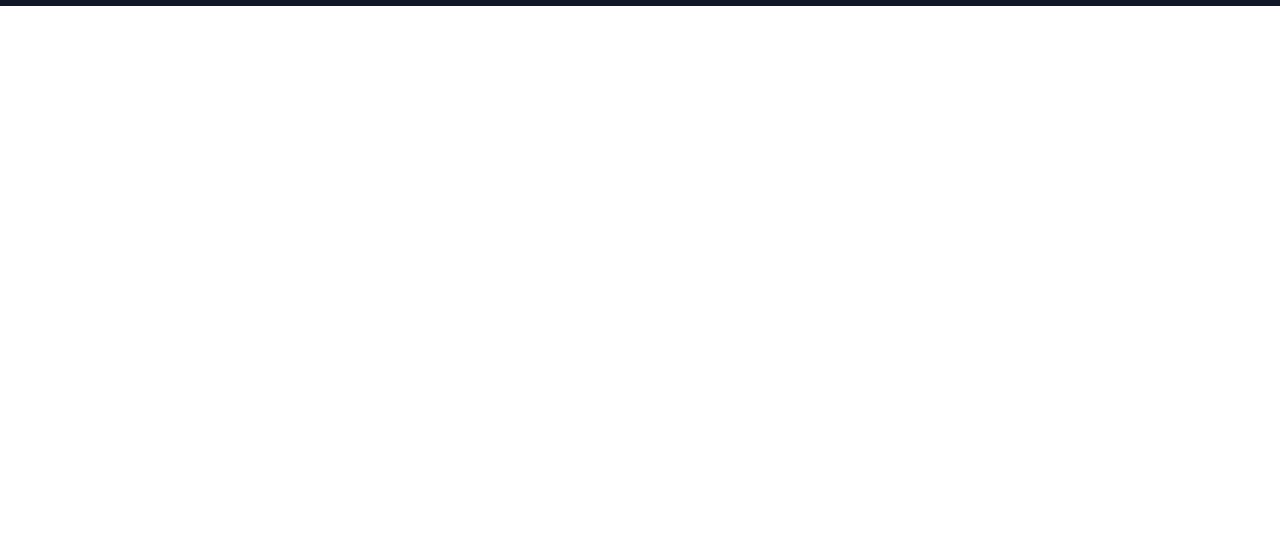
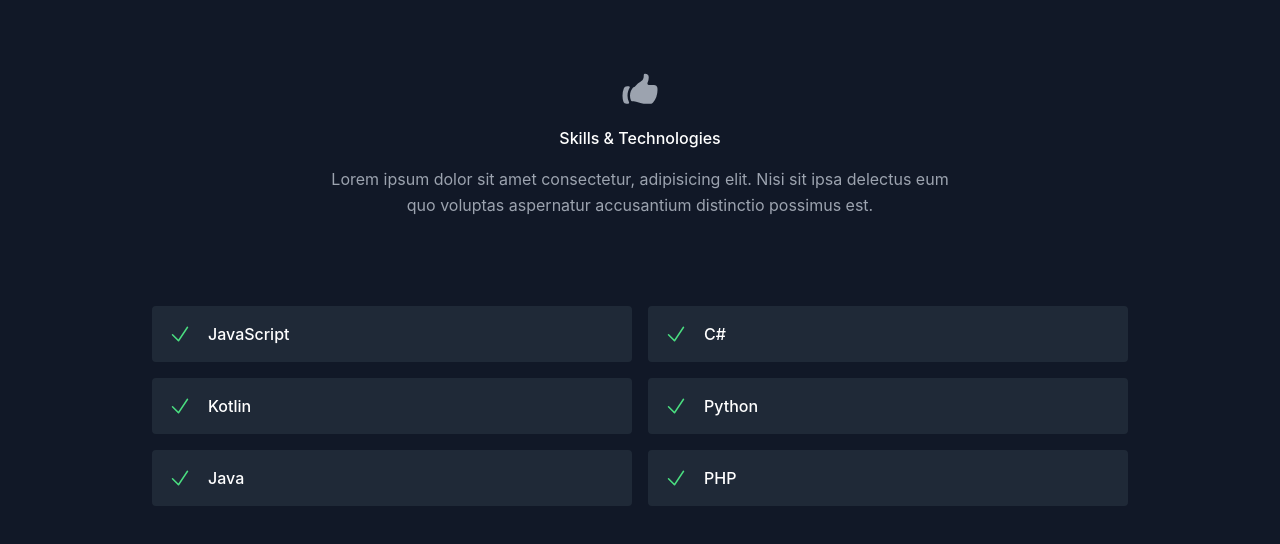
Before and after one commit to Jake-Knox/react-portfolio, a React (Create React App) app: page / in a window 1280 px wide. Shown: the part 1249-1793 px from the top of the page. Before the commit the page ends 1255 px from the top, so only its background shows below. Built offline with nearby package versions, Linux system fonts and the light colour scheme.

Commit message:
skills and data

```diff
--- a/src/components/Skills.js
+++ b/src/components/Skills.js
@@ -1,2 +1,34 @@
+import { CheckIcon, HandThumbUpIcon, } from "@heroicons/react/24/solid";
+import { skills } from "../skills";
 
-export default function Skills() {}
+export default function Skills() {
+    return (
+        <section id="skills">
+            <div className="container px-5 py-10 mx-auto">
+                <div className="text-center mb-20">
+                    <HandThumbUpIcon className="w-10 inline-block mb-4" />
+                    <h1 className="sm:text-4x1 text-3x1 font-medium title-font text-white mb-4">
+                        Skills &amp; Technologies
+                    </h1>
+                    <p className="text-base leading-relaxed xl:w-2/4 lg:w-3/4 mx-auto">
+                    Lorem ipsum dolor sit amet consectetur, adipisicing elit. Nisi sit
+                    ipsa delectus eum quo voluptas aspernatur accusantium distinctio
+                    possimus est.
+                    </p>
+                </div>
+                <div className="flex flex-wrap lg:w-4/5 sm:mx-auto sm:mb-2 -mx-2">
+                    {skills.map((skill) => (
+                        <div key={skill} className="p-2 sm:w-1/2 w-full">
+                            <div className="bg-gray-800 rounded flex p-4 h-full items-center">
+                                <CheckIcon className="text-green-400 w-6 h-6 flex-shrink-0 mr-4" />
+                                <span className="title-font font-medium text-white">
+                                    {skill}
+                                </span>
+                            </div>
+                        </div>
+                    ))}
+                </div>
+            </div>
+        </section>
+    );
+}
--- a/src/data.js
+++ b/src/data.js
@@ -10,21 +10,21 @@
     {
         title: "Edward Hopper",
         subtitle: "Lighthouse Hill",
-        description: "Lorem ipsum dolor sit amet consectetur adipisicing elit.",
+        description: "Lorem ipsum dolor sit amet consectetur adipisicing elit. Praesentium dolore rerum laborum iure enim sint nemo omnis voluptate exercitationem eius?",
         image: "https://www.edwardhopper.net/images/paintings/lighthouse-hill.jpg",
         link: "https://www.edwardhopper.net/lighthouse-hill.jsp",
     },
     {
         title: "Francisco Goya",
         subtitle: "The Dog",
-        description: "Lorem ipsum dolor sit amet consectetur adipisicing elit.",
+        description: "Lorem ipsum dolor sit amet consectetur adipisicing elit. Praesentium dolore rerum laborum iure enim sint nemo omnis voluptate exercitationem eius?",
         image: "https://upload.wikimedia.org/wikipedia/commons/3/38/Goya_Dog.jpg",
         link: "https://en.wikipedia.org/wiki/The_Dog_(Goya)",
     },
     {
         title: "Claude Monet",
         subtitle: "The Lily Pond",
-        description: "Lorem ipsum dolor sit amet consectetur adipisicing elit.",
+        description: "Lorem ipsum dolor sit amet consectetur adipisicing elit. Praesentium dolore rerum laborum iure enim sint nemo omnis voluptate exercitationem eius?",
         image: "https://upload.wikimedia.org/wikipedia/commons/7/7e/Claude_Monet%2C_The_Water-Lily_Pond_%28National_Gallery%2C_London%29.jpg",
         link: "https://en.wikipedia.org/wiki/File:Claude_Monet,_The_Water-Lily_Pond_(National_Gallery,_London).jpg",
     },
--- /dev/null
+++ b/src/skills.js
@@ -0,0 +1,9 @@
+
+export const skills = [
+    "JavaScript",
+    "C#",
+    "Kotlin",
+    "Python",
+    "Java",
+    "PHP",
+]
```
